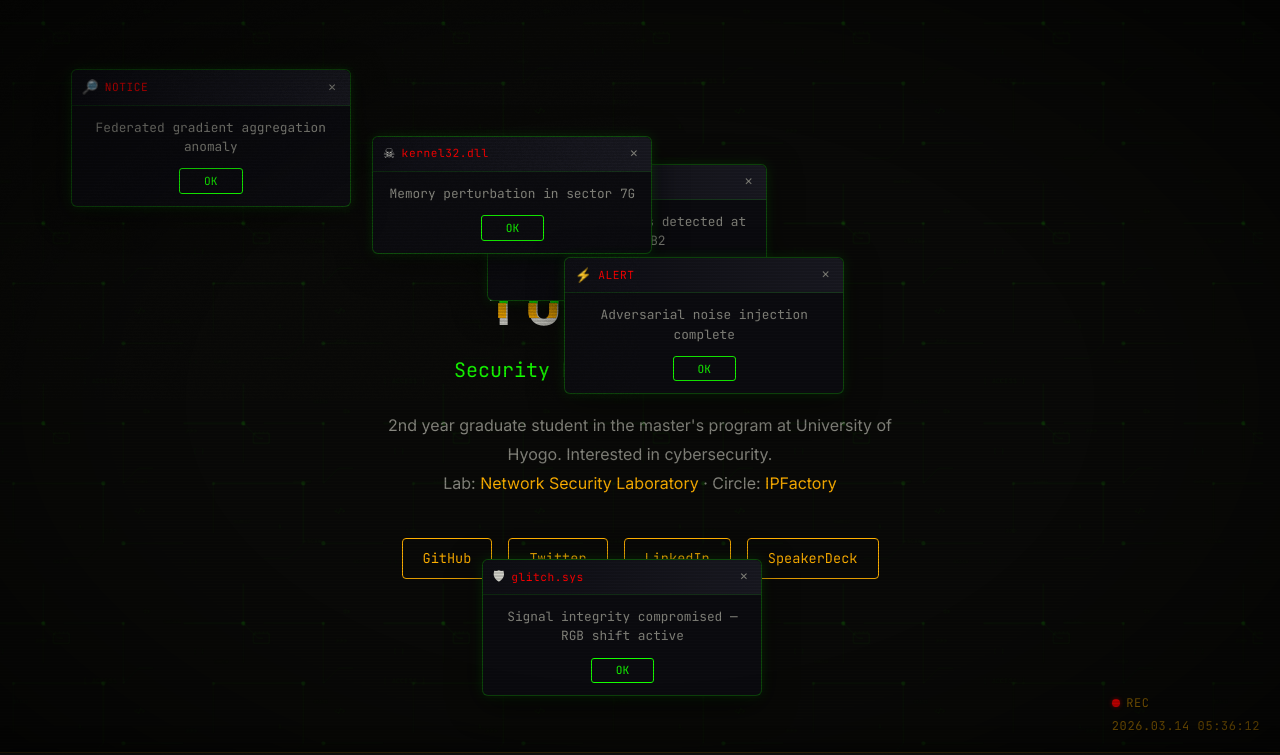
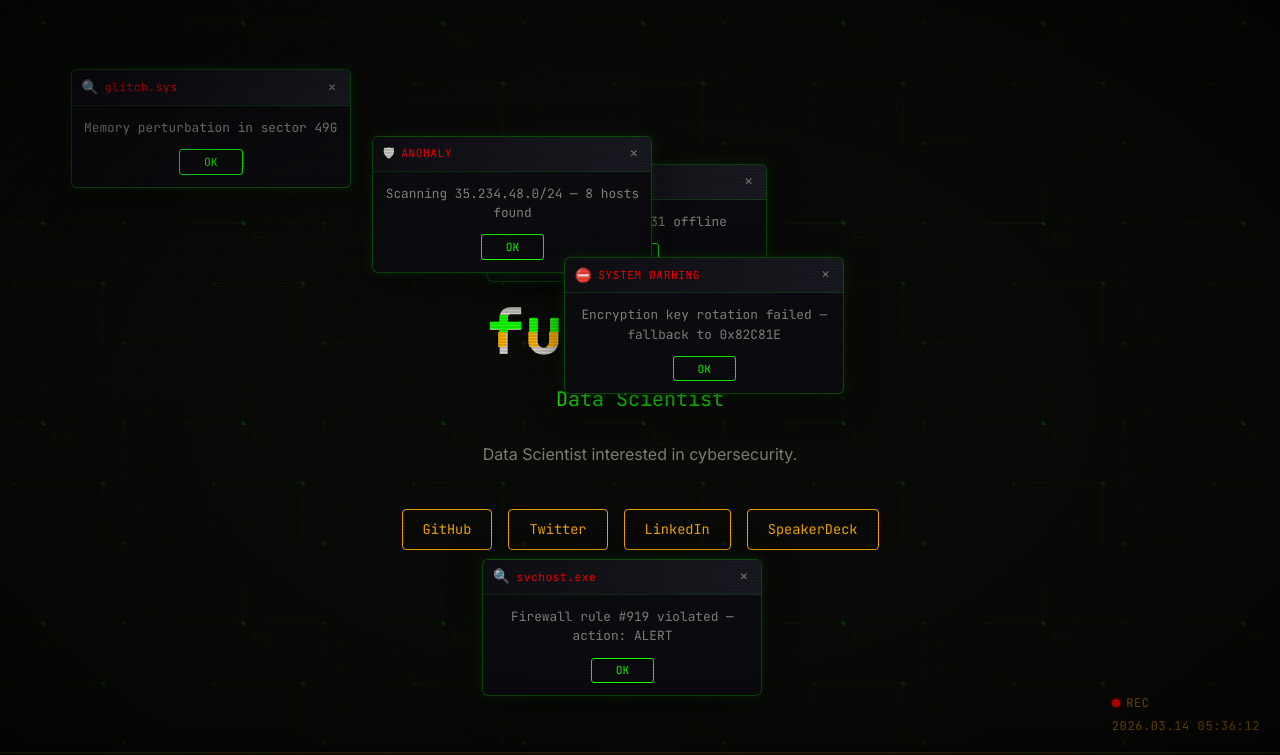
Before and after one commit to futabato/futabato.github.io, an Astro site: page / in a window 1280 px wide. Shown: the top 755 px of the page. Built offline with nearby package versions, Linux system fonts and the light colour scheme; Astro itself is replaced by a stand-in of ours; animation ran at ten frames a second.

Commit message:
feat: update README and JSON data structure to enhance portfolio content and popup functionality

```diff
--- a/src/components/GlitchPopup.astro
+++ b/src/components/GlitchPopup.astro
@@ -1,29 +1,86 @@
 ---
 /**
  * Random system-notification style popups that appear as you scroll.
- * Each popup is hidden by default; JS randomizes position & triggers them.
+ * Title and body are randomized by JS at display time.
  */
-const popups = [
-  { title: 'SYSTEM WARNING', body: 'Unauthorized access detected at 0x7FF3A1B2', icon: '&#9888;' },
-  { title: 'kernel32.dll', body: 'Memory perturbation in sector 7G', icon: '&#9760;' },
-  { title: 'ALERT', body: 'Adversarial noise injection complete', icon: '&#9889;' },
-  { title: 'glitch.sys', body: 'Signal integrity compromised — RGB shift active', icon: '&#128737;' },
-  { title: 'NOTICE', body: 'Federated gradient aggregation anomaly', icon: '&#128270;' },
-];
+const popupCount = 5;
 ---
 
 <div class="popups-container" aria-hidden="true">
-  {popups.map((p, i) => (
+  {Array.from({ length: popupCount }).map((_, i) => (
     <div class="popup" data-popup-index={i}>
       <div class="popup__titlebar">
-        <span class="popup__icon" set:html={p.icon} />
-        <span class="popup__title">{p.title}</span>
+        <span class="popup__icon"></span>
+        <span class="popup__title"></span>
         <span class="popup__close">&#x2715;</span>
       </div>
       <div class="popup__body">
-        <p>{p.body}</p>
+        <p class="popup__message"></p>
         <button class="popup__ok">OK</button>
       </div>
     </div>
   ))}
 </div>
+
+<script>
+  function randomHex(len: number): string {
+    return Array.from({ length: len }, () =>
+      Math.floor(Math.random() * 16).toString(16).toUpperCase()
+    ).join('');
+  }
+
+  function randomInt(min: number, max: number): number {
+    return Math.floor(Math.random() * (max - min + 1)) + min;
+  }
+
+  function pick<T>(arr: T[]): T {
+    return arr[Math.floor(Math.random() * arr.length)];
+  }
+
+  const titles = [
+    'SYSTEM WARNING',
+    'ctOS ALERT',
+    'kernel32.dll',
+    'CRITICAL',
+    'glitch.sys',
+    'NOTICE',
+    'ACCESS LOG',
+    'INTRUSION',
+    'svchost.exe',
+    'FIREWALL',
+    'ANOMALY',
+    'ctOS_scan.bin',
+  ];
+
+  const icons = ['⚠', '☠', '⚡', '🔍', '🛡', '⛔', '📡', '🔓'];
+
+  type MessageGenerator = () => string;
+
+  const messageGenerators: MessageGenerator[] = [
+    () => `Unauthorized access detected at 0x${randomHex(8)}`,
+    () => `Memory perturbation in sector ${randomInt(1, 99)}${pick(['A', 'B', 'C', 'G', 'F'])}`,
+    () => `Process ${pick(['ctOS_core', 'watcher', 'profiler', 'netmon', 'sniffer'])}.exe (PID ${randomInt(1000, 65535)}) not responding`,
+    () => `Adversarial noise injection at layer ${randomInt(1, 12)} — loss: ${(Math.random() * 2).toFixed(4)}`,
+    () => `Signal integrity compromised — packet loss ${randomInt(12, 97)}%`,
+    () => `Federated gradient aggregation anomaly in round ${randomInt(1, 500)}`,
+    () => `Brute force attempt on port ${pick(['22', '443', '8080', '3389', '5432'])} — ${randomInt(100, 9999)} attempts`,
+    () => `Suspicious connection from ${randomInt(1, 255)}.${randomInt(0, 255)}.${randomInt(0, 255)}.${randomInt(1, 254)}`,
+    () => `Buffer overflow in 0x${randomHex(4)}${randomHex(4)} — stack trace dumped`,
+    () => `ctOS node ${pick(['ALPHA', 'BRAVO', 'DELTA', 'ECHO', 'FOXTROT'])}-${randomInt(1, 99)} offline`,
+    () => `Encryption key rotation failed — fallback to 0x${randomHex(6)}`,
+    () => `Model accuracy dropped to ${(40 + Math.random() * 30).toFixed(1)}% — possible evasion attack`,
+    () => `Scanning ${randomInt(1, 255)}.${randomInt(0, 255)}.${randomInt(0, 255)}.0/24 — ${randomInt(3, 28)} hosts found`,
+    () => `DLL injection detected in thread ${randomInt(1000, 9999)}`,
+    () => `Firewall rule #${randomInt(100, 999)} violated — action: ${pick(['BLOCK', 'LOG', 'ALERT'])}`,
+  ];
+
+  // Populate each popup with random content
+  document.querySelectorAll<HTMLElement>('.popup').forEach((popup) => {
+    const icon = popup.querySelector('.popup__icon');
+    const title = popup.querySelector('.popup__title');
+    const msg = popup.querySelector('.popup__message');
+    if (icon) icon.textContent = pick(icons);
+    if (title) title.textContent = pick(titles);
+    if (msg) msg.textContent = pick(messageGenerators)();
+  });
+</script>
--- a/src/components/Hero.astro
+++ b/src/components/Hero.astro
@@ -7,9 +7,11 @@ import data from '../data/portfolio.json';
   <h1 class="hero__name glitch" data-text={data.name}>{data.name}</h1>
   <p class="hero__tagline decode-text" data-final={data.tagline}>&nbsp;</p>
   <p class="hero__bio">
-    {data.bio}<br />
-    Lab: <a href={data.lab.url}>{data.lab.name}</a> &middot;
-    Circle: <a href={data.circle.url}>{data.circle.name}</a>
+    {data.bio}
+    {data.affiliations.length > 0 && <br />}
+    {data.affiliations.map((a, i) => (
+      <>{i > 0 && <span> &middot; </span>}{a.label}: <a href={a.url}>{a.name}</a></>
+    ))}
   </p>
   <div class="hero__links">
     {data.links.slice(0, 4).map((link) => (
--- a/src/data/portfolio.json
+++ b/src/data/portfolio.json
@@ -1,16 +1,9 @@
 {
   "name": "futabato",
-  "greeting": "Hi, there",
-  "tagline": "Security Researcher & Developer",
-  "bio": "2nd year graduate student in the master's program at University of Hyogo. Interested in cybersecurity.",
-  "lab": {
-    "name": "Network Security Laboratory",
-    "url": "https://secsyslab.github.io/welcome/"
-  },
-  "circle": {
-    "name": "IPFactory",
-    "url": "https://www.ipfactory.org/"
-  },
+  "greeting": "> Access granted.",
+  "tagline": "Data Scientist",
+  "bio": "Data Scientist interested in cybersecurity.",
+  "affiliations": [],
   "links": [
     { "label": "GitHub", "url": "https://github.com/futabato" },
     { "label": "Twitter", "url": "https://twitter.com/01futabato10" },
@@ -25,7 +18,8 @@
       "institution": "Graduate School of Information Science, University of Hyogo",
       "department": "Course of Information Security Science, Department of Data and Computational Sciences",
       "location": "Hyogo, Japan",
-      "period": "Apr 2023 –"
+      "period": "Apr 2023 – Mar 2025",
+      "note": "Master's degree"
     },
     {
       "institution": "Information Science College",
```
Also changed, not shown: README.md.
